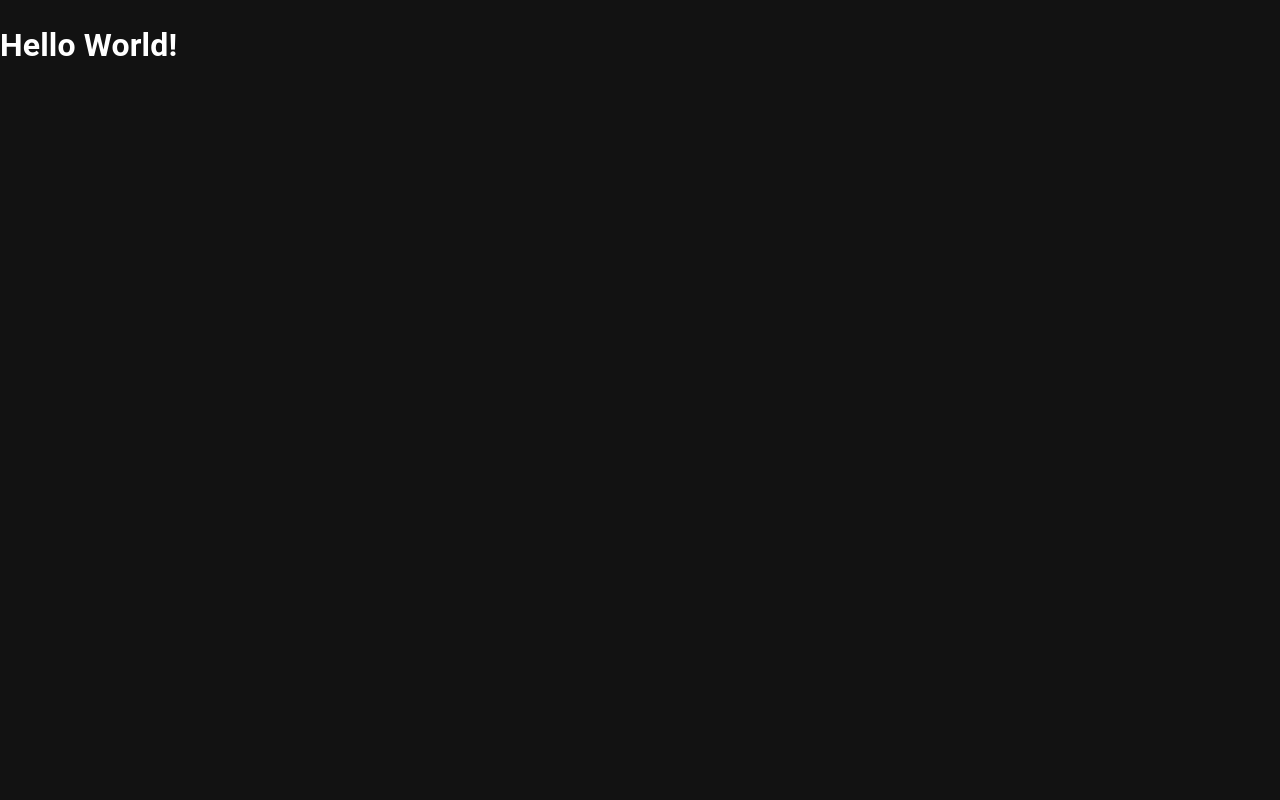
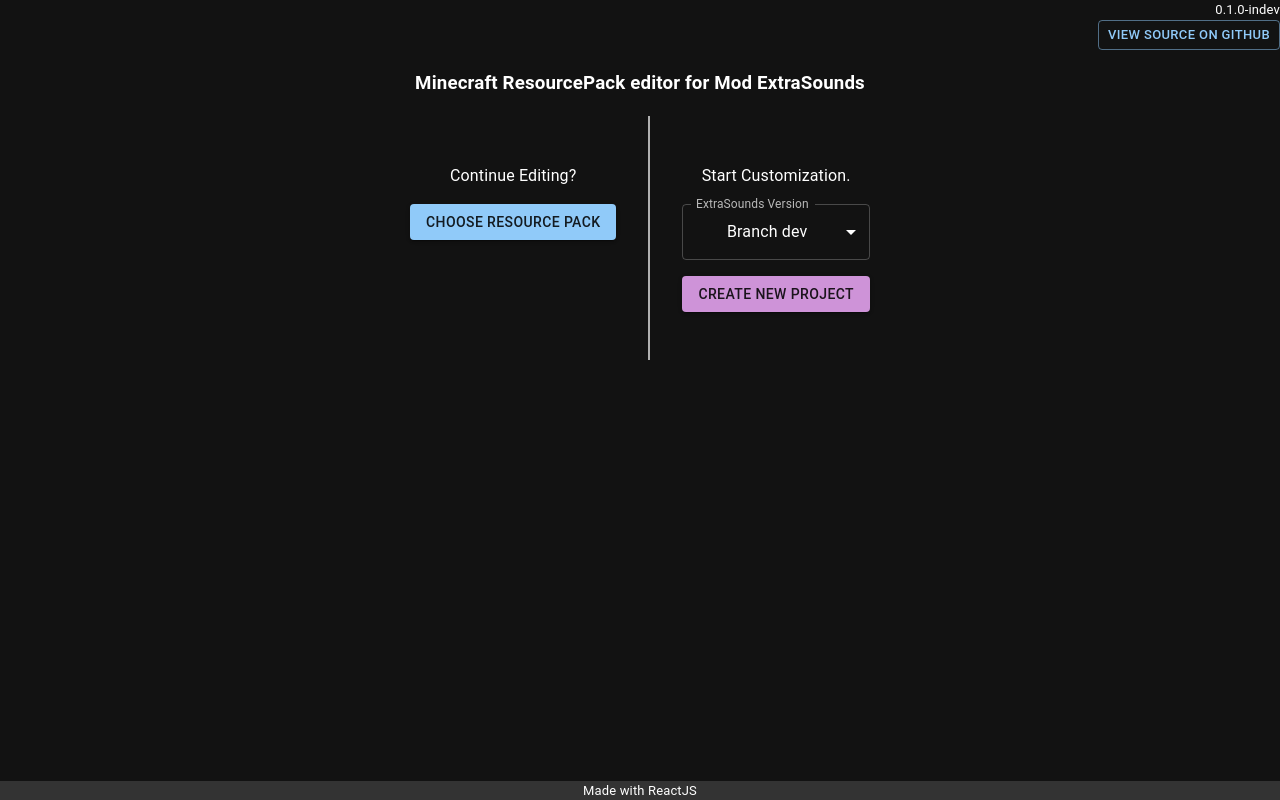
Before and after one commit to lonefelidae16/respack-for-extrasounds, a React app: page / in a window 1280 px wide. Built offline with nearby package versions, Linux system fonts and the light colour scheme; no server answers.

Commit message:
[indev] add screen
* StartScreen
  - to choose anew or existing ResourcePack

* EditScreen [skeleton]
  - to edit and custom the SoundEntry

```diff
--- a/src/app.jsx
+++ b/src/app.jsx
@@ -6,8 +6,13 @@
 import CssBaseline from '@mui/material/CssBaseline';
 
 import ExtraSounds from './model/extra_sounds.js';
-import MinecraftResPack from './model/minecraft_res_pack.js';
 import MinecraftAssets from './model/minecraft_assets.js';
+
+import EditScreen from './screen/edit_screen.jsx';
+import StartScreen from './screen/start_screen.jsx';
+
+import './scss/index.scss';
+import packageJson from '../package.json';
 
 const vanillaAssetsJson = {};
 
@@ -35,26 +40,32 @@
     const [resPack, setResPack] = useState(null);
 
     useMemo(() => {
-        document.title = 'ResourcePack Editor for ExtraSounds';
+        document.title = packageJson.description;
     }, []);
 
     const createProject = (currentPack) => {
         MinecraftAssets.getAllMCAssetsJson(currentPack.getMCVerFromPackFormat())
             .then(json => {
+                Object.keys(vanillaAssetsJson).forEach(key => delete vanillaAssetsJson[key]);
                 Object.assign(vanillaAssetsJson, json);
-                setCurrentScreen('EditScreen');
-                setResPack(currentPack);
+                this.setState({
+                    currentScreen: 'EditScreen',
+                    resPack: currentPack,
+                });
             })
             .catch(error => {
                 console.error(error);
-                setSomeError('Failed to connect the Official Minecraft server.');
+                this.setState({ someError: <>Failed to connect the Official Minecraft server. <a href='#' onClick={ () => location.reload() }>Try to reload this page?</a></> });
             });
     };
 
     return (
         <ThemeProvider theme={ darkTheme }>
             <CssBaseline />
-            <h1>Hello World!</h1>
+            <div className='version-string'>{packageJson.version}</div>
+            <StartScreen onResourcePackDetermined={ createProject } hidden={ currentScreen !== 'StartScreen' } />
+            <EditScreen resPack={ resPack } hidden={ currentScreen !== 'EditScreen' } />
+            <div className='error-msg' hidden={ !someError }>{someError}</div>
         </ThemeProvider>
     );
 };
--- a/src/index.html
+++ b/src/index.html
@@ -6,6 +6,12 @@
   <body>
     <div id="root">
       <noscript>Please enable JavaScript in your browser.</noscript>
+      <div id="splash-animator">
+        <div class="surface surface-top"></div>
+        <div class="surface surface-frontside"></div>
+        <div class="surface surface-rightside"></div>
+        <div class="surface surface-leftside"></div>
+      </div>
     </div>
   </body>
 </html>
--- /dev/null
+++ b/src/screen/edit_screen.jsx
@@ -0,0 +1,19 @@
+'use strict';
+
+import React from 'react';
+import PropTypes from 'prop-types';
+
+const EditScreen = (props) => {
+    return (props.hidden) ? null : (
+        <main>
+            I am EditScreen!
+        </main>
+    );
+};
+
+EditScreen.propTypes = {
+    hidden: PropTypes.bool,
+    resPack: PropTypes.object,
+};
+
+export default EditScreen;
--- /dev/null
+++ b/src/screen/start_screen.jsx
@@ -0,0 +1,122 @@
+'use strict';
+
+import React, { useMemo, useState } from 'react';
+import PropTypes from 'prop-types';
+import { Button, FormControl, InputLabel, Select, MenuItem } from '@mui/material';
+
+import MinecraftResPack from '../model/minecraft_res_pack';
+import ExtraSounds from '../model/extra_sounds';
+
+const ESTags = [];
+const ESVersOptionsJSX = [
+    <MenuItem key='dev' value='dev' defaultChecked>Branch dev</MenuItem>,
+];
+
+const StartScreen = (props) => {
+    const [loading, setLoading] = useState(false);
+    const [resPackError, setResPackError] = useState(null);
+    const [someError, setSomeError] = useState(null);
+    const [extraSoundsVer, setExtraSoundsVer] = useState('dev');
+
+    useMemo(() => {
+        ExtraSounds.fetchTagRevisions().then(revs => {
+            revs.forEach(rev => {
+                const tagName = rev['tag'];
+                ESVersOptionsJSX.push(<MenuItem key={ tagName } value={ tagName }>{tagName}</MenuItem>);
+                ESTags.push(rev);
+            });
+        }).catch(() => {
+            setSomeError(<>Failed to fetch tags from GitHub.</>);
+        });
+    }, []);
+
+    const createProject = (currentPack) => {
+        setResPackError(null);
+        props.onResourcePackDetermined(currentPack);
+    };
+
+    const onChangeFile = (ev) => {
+        setResPackError(null);
+        const files = ev.target.files;
+        if (!files || !files[0]) {
+            return;
+        }
+        setLoading(true);
+        MinecraftResPack.loadResPack(files[0]).then(resPack => {
+            if (!resPack.soundsJson || !resPack.zip) {
+                setResPackError(<>Error while reading resource pack: <br /><code>assets/extrasounds/sounds.json</code><br />does not exist or invalid.</>);
+                setLoading(false);
+            } else {
+                createProject(resPack);
+            }
+        });
+    };
+
+    const onCreateBlank = () => {
+        setLoading(true);
+        let mcVer = 'latest';
+        ESTags.forEach(tag => {
+            if (tag['tag'] !== extraSoundsVer) {
+                return;
+            }
+            mcVer = tag['minecraft_version'];
+        });
+        const newPack = new MinecraftResPack();
+        newPack.setPackFormatFromMCVer(mcVer);
+        createProject(newPack);
+    };
+
+    return (props.hidden) ? null : (
+        <main>
+            <div className='version-string'><Button size='small' variant='outlined' href='https://github.com/lonefelidae16/respack-for-extrasounds.git'>View source on GitHub</Button></div>
+            <h3 className='center'>Minecraft ResourcePack editor for Mod ExtraSounds</h3>
+            <footer className='center'>Made with ReactJS</footer>
+            <div className='screen-start'>
+                <div className='upload-file'>
+                    <p>Continue Editing?</p>
+                    <p>
+                        <Button variant='contained' component='label' disabled={ loading }>
+                    Choose Resource Pack
+                            <input hidden name='file' type='file' accept='application/zip' onChange={ onChangeFile } />
+                        </Button>
+                        <div className='error-msg' hidden={ !resPackError }>{resPackError}</div>
+                    </p>
+                </div>
+                <div className='create-new'>
+                    <p>Start Customization.</p>
+                    <p>
+                        <FormControl fullWidth>
+                            <InputLabel id='ver-select-label'>ExtraSounds Version</InputLabel>
+                            <Select
+                                labelId='ver-select-label'
+                                id='ver-select'
+                                value={ extraSoundsVer }
+                                label='ExtraSounds Version'
+                                onChange={ ev => setExtraSoundsVer(ev.target.value) }
+                            >
+                                {ESVersOptionsJSX}
+                            </Select>
+                        </FormControl>
+                    </p>
+                    <p>
+                        <Button variant='contained' color='secondary' disabled={ loading } onClick={ onCreateBlank }>Create New Project</Button>
+                        <div className='error-msg' hidden={ !someError }>{someError}</div>
+                    </p>
+                </div>
+            </div>
+            <div id='splash-animator' className={ loading ? '' : 'hide' }>
+                <div className='surface surface-top' />
+                <div className='surface surface-frontside' />
+                <div className='surface surface-rightside' />
+                <div className='surface surface-leftside' />
+            </div>
+        </main>
+    );
+};
+
+StartScreen.propTypes = {
+    onResourcePackDetermined: PropTypes.func,
+    hidden: PropTypes.bool,
+};
+
+export default StartScreen;
--- /dev/null
+++ b/src/scss/_splash_animator.scss
@@ -0,0 +1,98 @@
+@charset 'UTF-8';
+
+$-anim-box-color: #DADADA;
+$-anim-color-grading-from: rgba($-anim-box-color, 0.7);
+$-anim-color-grading-to: rgba(#A7A7A7, 0.7);
+
+#splash-animator {
+    position: relative;
+    left: 50%;
+    width: 2em;
+    height: 2em;
+    margin-top: 2em;
+    transform-origin: 50% 50%;
+    animation: rotate-cube 1s infinite;
+    transform-style: preserve-3d;
+
+    .surface {
+        position: absolute;
+        width: 2em;
+        height: 2em;
+        background-color: $-anim-color-grading-from;
+        transition: all .5s ease;
+        backface-visibility: hidden;
+    }
+
+    &.hide > .surface {
+        visibility: hidden;
+        opacity: 0;
+    }
+
+    .surface-top {
+        background-color: $-anim-box-color;
+    }
+
+    .surface-frontside {
+        top: 2em;
+        left: 0;
+        transform: rotateX(-90deg);
+        transform-origin: top;
+        animation: color-grading-front 1s infinite;
+    }
+
+    .surface-rightside {
+        top: 0;
+        left: 2em;
+        transform: rotateY(90deg);
+        transform-origin: left top;
+        animation: color-grading-right 1s infinite;
+    }
+
+    .surface-leftside {
+        top: 0;
+        left: -2em;
+        transform: rotateY(-90deg);
+        transform-origin: right top;
+        animation: color-grading-left 1s infinite;
+    }
+}
+
+@keyframes rotate-cube {
+    0% {
+        transform: rotateX(65deg) rotateZ(-45deg);
+    }
+
+    100% {
+        transform: rotateX(65deg) rotateZ(45deg);
+    }
+}
+
+@keyframes color-grading-front {
+    0% {
+        background-color: $-anim-color-grading-from;
+    }
+
+    100% {
+        background-color: $-anim-color-grading-to;
+    }
+}
+
+@keyframes color-grading-left {
+    0% {
+        background-color: $-anim-color-grading-to;
+    }
+
+    100% {
+        background-color: rgba(#666, 0.7);
+    }
+}
+
+@keyframes color-grading-right {
+    0% {
+        background-color: rgba(#FFF, 0.7);
+    }
+
+    100% {
+        background-color: $-anim-color-grading-from;
+    }
+}
--- /dev/null
+++ b/src/scss/index.scss
@@ -0,0 +1,54 @@
+@charset 'UTF-8';
+
+@use './splash_animator';
+
+$-screen-separator: 1px solid #B0B0B0;
+
+.center {
+    text-align: center;
+}
+
+.screen-start {
+    display: flex;
+    justify-content: center;
+
+    & > * {
+        padding: 2em;
+        text-align: center;
+    }
+}
+
+.upload-file {
+    border-right: $-screen-separator;
+
+}
+
+.error-msg {
+    font-size: small;
+    color: lightcoral;
+}
+
+.create-new {
+    border-left: $-screen-separator;
+}
+
+.version-string {
+    font-size: small;
+    text-align: right;
+}
+
+main.screen {
+    transition: all .5s ease;
+
+    &.hide {
+        opacity: 0;
+    }
+}
+
+footer {
+    position: fixed;
+    bottom: 0;
+    width: 100%;
+    font-size: small;
+    background-color: #333;
+}
--- a/webpack.config.js
+++ b/webpack.config.js
@@ -13,7 +13,7 @@
 module.exports = {
     mode: 'production',
     entry: {
-        'main': './src/app.js',
+        'main': './src/app.jsx',
     },
     output: {
         filename: 'main.js',
```
